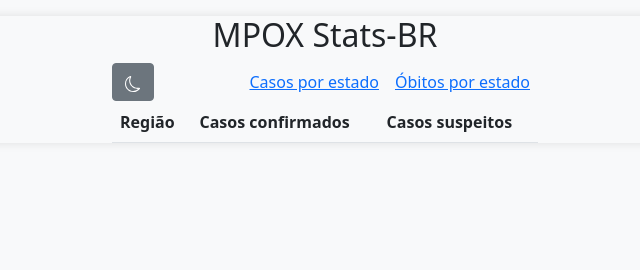
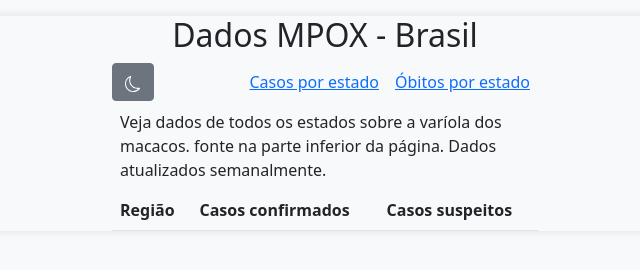
Before and after one commit to dacmarcell/mpox-stats, a browser extension: page chrome-extension/src/html/cases.html in a window 1280 px wide. Shown: the whole page, without its empty margins (315-955 px from the left). Drawn offline with nearby package versions, Linux system fonts and the light colour scheme; no server answers.

Commit message:
refactor: change title and add a text

```diff
--- a/chrome-extension/src/html/cases.html
+++ b/chrome-extension/src/html/cases.html
@@ -30,7 +30,7 @@
   </head>
   <body class="light">
     <div class="container mt-3" style="width: 450px">
-      <h2 class="text-center">MPOX Stats-BR</h2>
+      <h2 class="text-center">Dados MPOX - Brasil</h2>
       <div class="d-flex align-items-center">
         <div class="me-auto d-flex align-items-center">
           <input
@@ -69,6 +69,10 @@
           >
         </div>
       </div>
+      <p class="m-2">
+        Veja dados de todos os estados sobre a varíola dos macacos. fonte na
+        parte inferior da página. Dados atualizados semanalmente.
+      </p>
       <table class="table table-striped">
         <thead>
           <tr>
```
